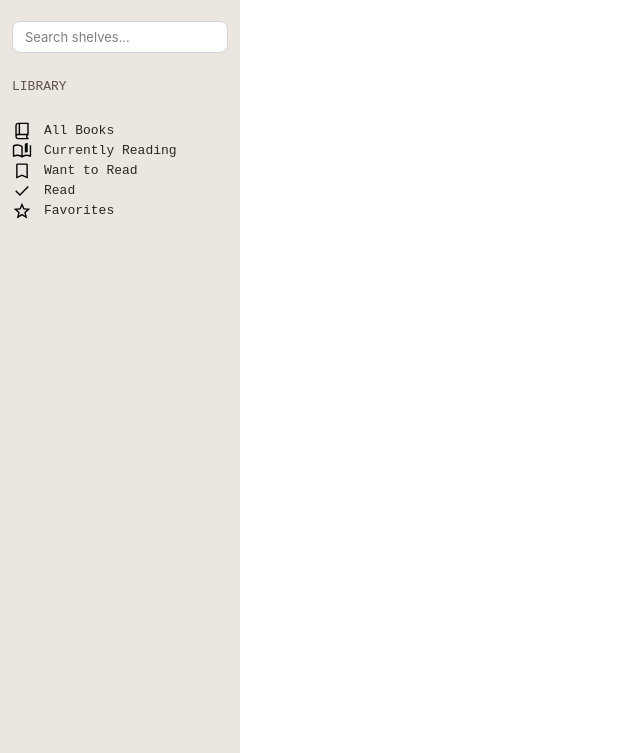
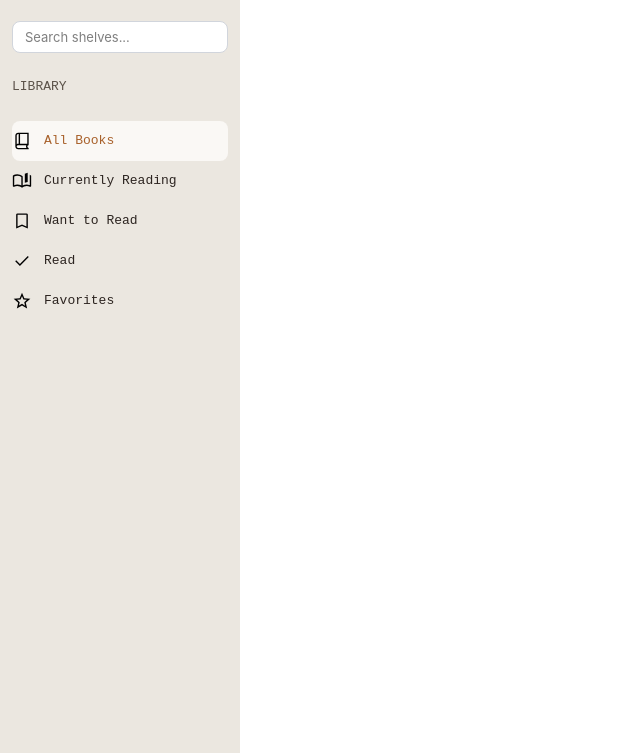
Before and after one commit to SvetlinGG/Personal-Reading-List, a website built with Vite: page index.html in a window 1280 px wide. In both pictures the pointer is over the element "All Books". Shown: the part 47-800 px from the top of the page, without its empty margins (0-640 px from the left). Built offline with nearby package versions, Linux system fonts and the light colour scheme.

Commit message:
complete begining of sidebar

```diff
--- a/src/style/sidebar.css
+++ b/src/style/sidebar.css
@@ -52,6 +52,7 @@ h4 {
 .all-books, .currently-reading, .want-to-read, .read, .favorites {
     display: flex;
     align-items: center;
+    height: var(--space-10);
     gap: var(--space-3)
 }
 .book-item, .open-book-item, .bookmark-item, .check-item, .star-item {
@@ -59,3 +60,9 @@ h4 {
     height: var(--space-5);
     color: var(--color-text-primary);
 }
+.all-books:hover, .currently-reading:hover, .want-to-read:hover, .read:hover, .favorites:hover {
+    color: var(--color-accent);
+    background-color: var(--color-bg-primary);
+    border-radius: var(--radius-md);
+    font-size: var(--font-semibold);
+}
```
